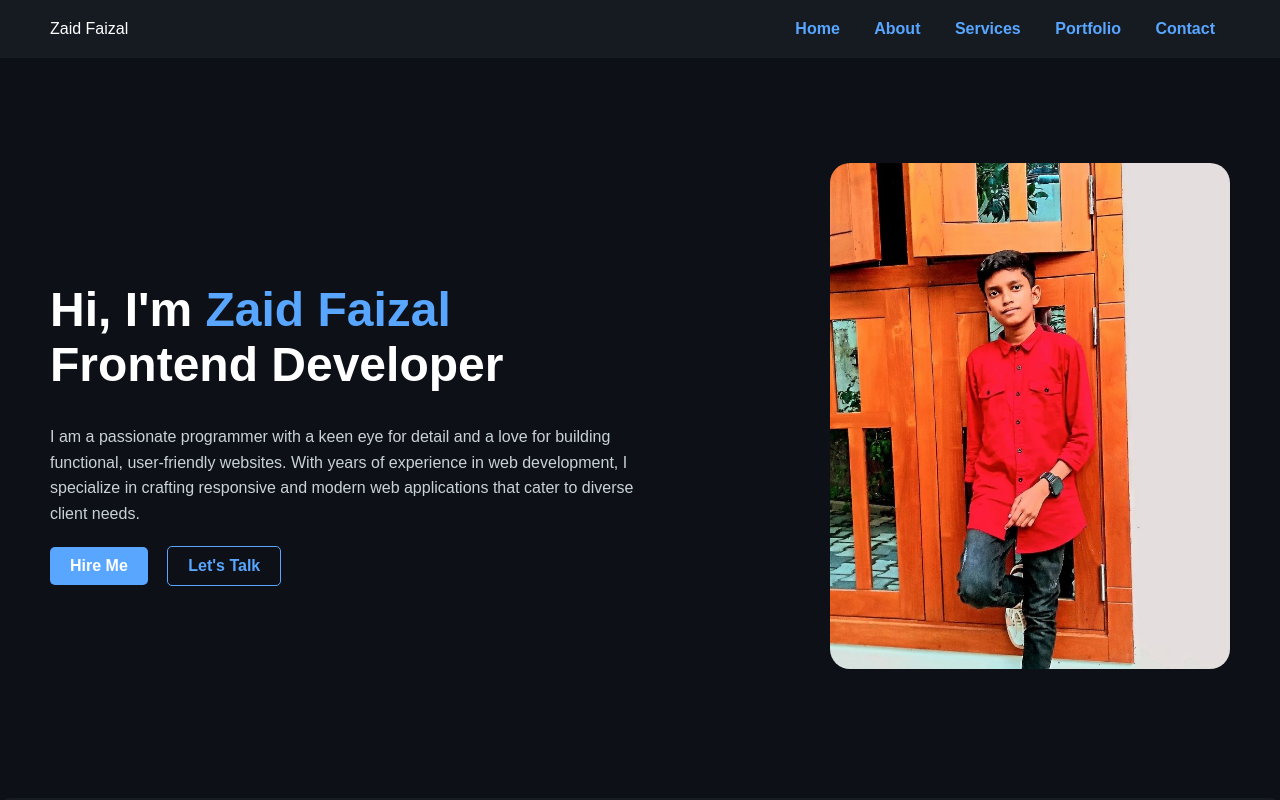
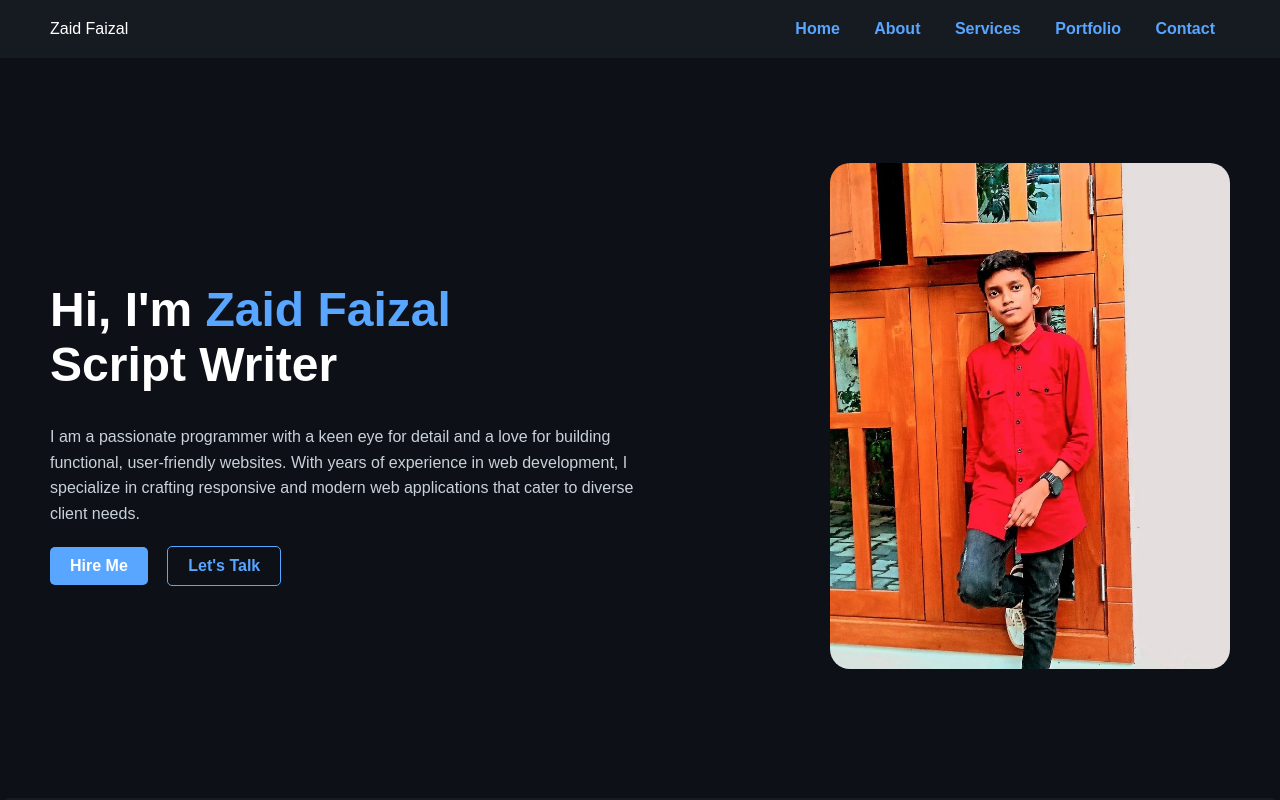
Before and after one commit to ZaidF1/My-Portfolio, a plain HTML site: page index.html in a window 1280 px wide. Shown: the top 800 px of the page. Drawn offline with Linux system fonts and the light colour scheme.

Commit message:
index.html

```diff
--- a/index.html
+++ b/index.html
@@ -166,7 +166,7 @@
 
     <div id="home" class="container">
         <div class="intro">
-            <h1>Hi, I'm <span>Zaid Faizal</span><br>Frontend Developer</h1>
+            <h1>Hi, I'm <span>Zaid Faizal</span><br>Script Writer</h1>
             <p>I am a passionate programmer with a keen eye for detail and a love for building functional, user-friendly websites. With years of experience in web development, I specialize in crafting responsive and modern web applications that cater to diverse client needs.</p>
             <div class="about-me">
             </div>
```
